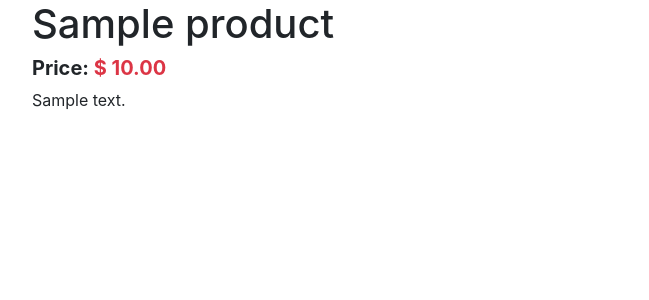
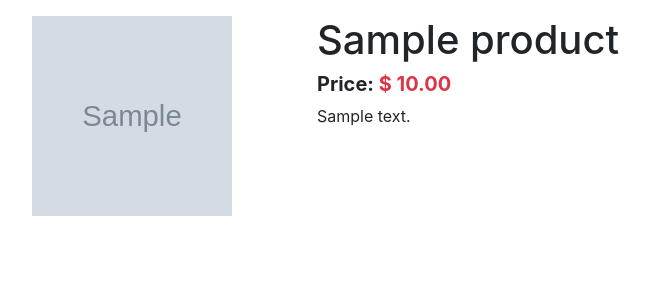
Before and after one commit to CristianSifuentes/DjangoLabsAdvanced-, a Django app: a page that uses store/templates/base.html in a window 1280 px wide. Shown: the part 56-356 px from the top of the page, without its empty margins (53-702 px from the left). Run offline with Django 3.2, Linux system fonts and the light colour scheme; tables that the repository leaves empty hold one stand-in row (values such as "Sample post"); grey boxes marked "Sample" are stand-in pictures; some libraries are stand-ins or nearby versions.

Commit message:
20200917: We have implemented ImageField and configured our app for save local files in a specific folder

```diff
--- a/store/products/admin.py
+++ b/store/products/admin.py
@@ -5,7 +5,7 @@ from .models import Product
 
 # Se modifica que campos se puede ver en el administrador
 class ProductAdmin(admin.ModelAdmin):
-    fields = ('title', 'description', 'price')
+    fields = ('title', 'description', 'price', 'image')
     list_display = ('__str__', 'slug', 'created_at')
 
 # admin.site.register(Product)
--- a/store/products/models.py
+++ b/store/products/models.py
@@ -9,6 +9,7 @@ class Product(models.Model):
     description = models.TextField()
     price = models.DecimalField(max_digits=8, decimal_places=2, default=0.0) #123456.78
     slug = models.SlugField(null=False, blank=False,unique=True)
+    image = models.ImageField(upload_to='products/', null=False, blank=False)
     created_at = models.DateTimeField(auto_now_add=True)
 
     #sobre escribe el metodo save y se auto-crea un slug
@@ -25,7 +26,7 @@ def set_slug(sender, instance, *args, **kwargs):#callback
 
         while Product.objects.filter(slug=slug).exists():
             slug = slugify(
-                '{}-{}'.format(instance.title, str(uuid.uuid4()) )
+                '{}-{}'.format(instance.title, str(uuid.uuid4())[:8] )
             )
 
         instance.slug = slug
--- a/store/products/templates/products/product.html
+++ b/store/products/templates/products/product.html
@@ -2,6 +2,12 @@
 
 {% block content %}
 
+  <div class="col-3">
+
+      {% if product.image  %}
+         <img src="{{ product.image.url  }}" alt="Product image" width="200" height="200"/>
+      {% endif %}
+  </div>
   <div class="col">
       <div class="h1">
           {{ product.title }}
--- a/store/store/settings.py
+++ b/store/store/settings.py
@@ -123,3 +123,7 @@ USE_TZ = True
 STATIC_URL = '/static/'
 
 STATICFILES_DIRS = [os.path.join(BASE_DIR, 'static')]
+
+
+MEDIA_URL = '/media/'
+MEDIA_ROOT = os.path.join(BASE_DIR, 'medida')
--- a/store/store/urls.py
+++ b/store/store/urls.py
@@ -2,6 +2,8 @@ from django.contrib import admin
 from django.urls import path, include
 from . import views
 from products.views import ProductListView
+from django.conf.urls.static import static
+from django.conf import settings
 
 urlpatterns = [
     path('admin/', admin.site.urls),
@@ -12,3 +14,7 @@ urlpatterns = [
     path('products/', include('products.urls'))
 
 ]
+
+
+if settings.DEBUG:
+    urlpatterns += static(settings.MEDIA_URL, document_root=settings.MEDIA_ROOT)
--- a/store/templates/base.html
+++ b/store/templates/base.html
@@ -16,7 +16,7 @@
 
         {% include 'messages.html' %}
 
-        <div class="row">
+        <div class="row mt-3">
             {% block content %}
 
             {% endblock %}
```
Also changed, not shown: README.md, store/products/migrations/0003_product_image.py (added), 1 other file.
